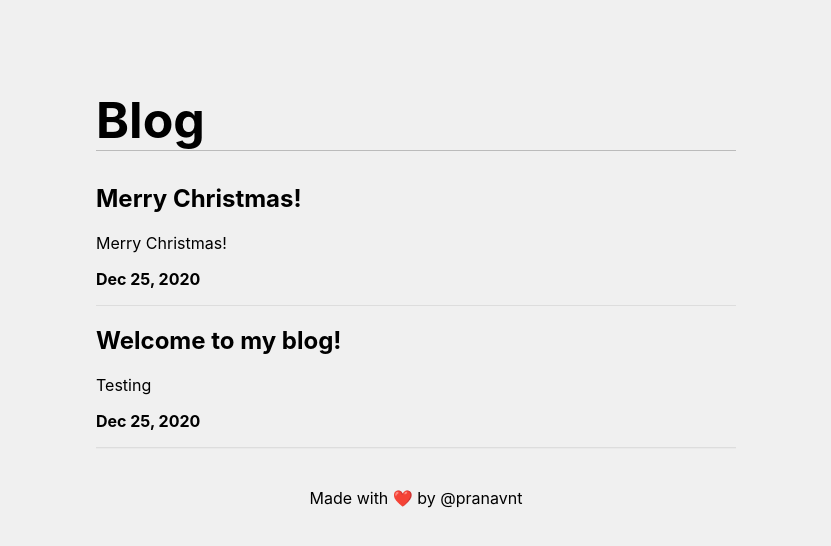
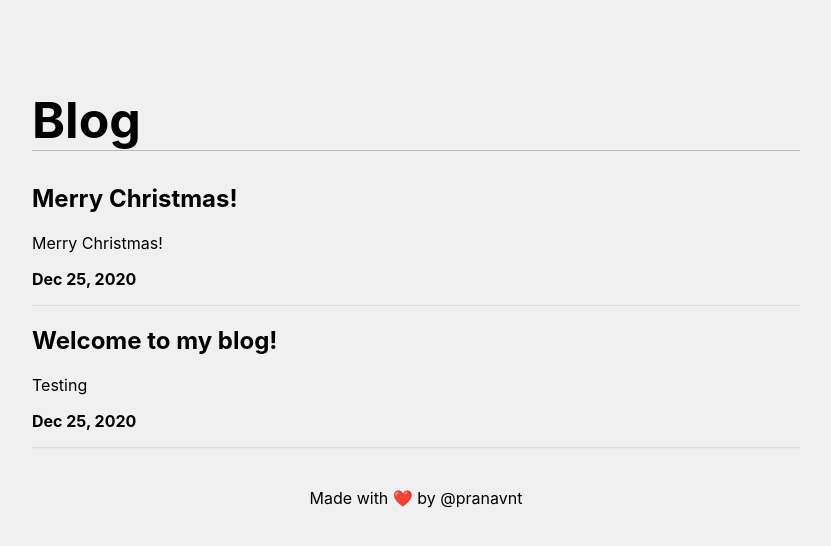
Before and after one commit to pranavnt/blog, a Next.js app: page / in a window 1280 px wide. Shown: the top 546 px of the page, without its empty margins (224-1055 px from the left). Built offline with nearby package versions, Linux system fonts and the light colour scheme.

Commit message:
slightly reduced padding

```diff
--- a/styles/Home.module.css
+++ b/styles/Home.module.css
@@ -2,8 +2,8 @@
   background-color: rgb(240, 240, 240);
   min-height: 100vh;
   padding: 7vh;
-  padding-left: 25%;
-  padding-right: 25%;
+  padding-left: 20%;
+  padding-right: 20%;
   display: flex;
   flex-direction: column;
 }
```
